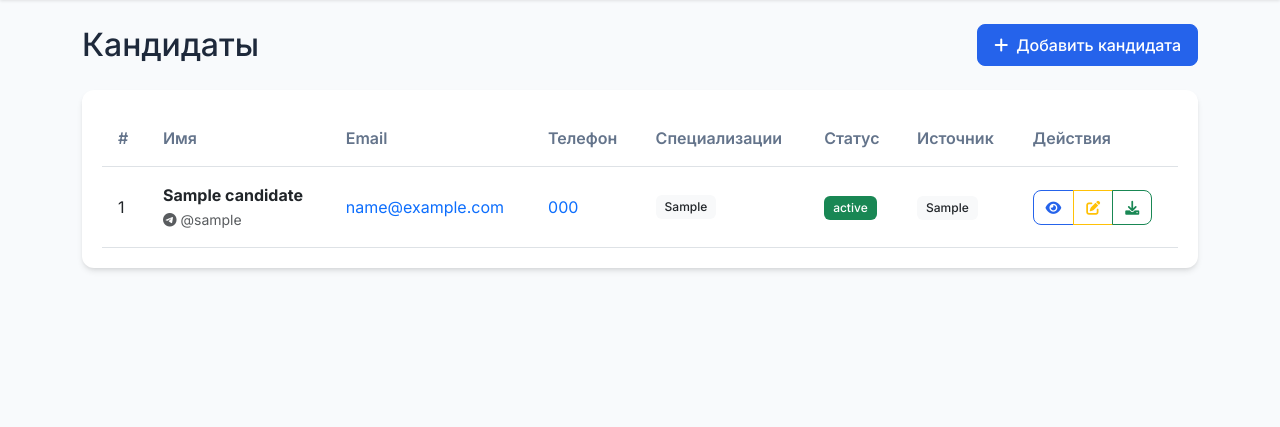
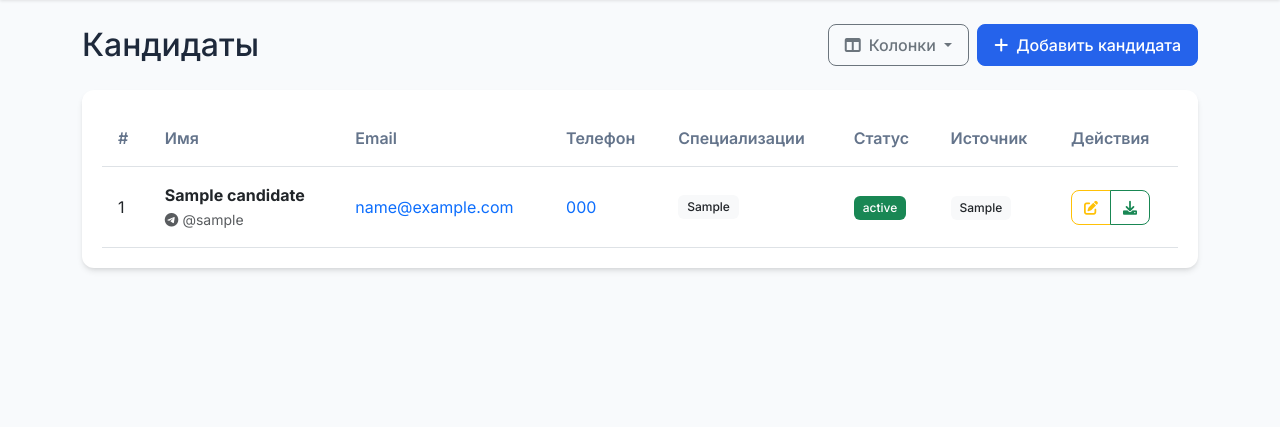
Before and after one commit to akozlovskaya/resume-parser-bot, a Flask app: page /candidates in a window 1280 px wide. Shown: the part 72-499 px from the top of the page. Run offline with Flask 3, Linux system fonts and the light colour scheme; tables that the repository leaves empty hold one stand-in row (values such as "Sample post").

Commit message:
style fixes

```diff
--- a/templates/candidates.html
+++ b/templates/candidates.html
@@ -5,9 +5,26 @@
 {% block content %}
 <div class="d-flex justify-content-between align-items-center mb-4">
     <h2 class="mb-0">Кандидаты</h2>
-    <a href="{{ url_for('add_candidate') }}" class="btn btn-primary">
-        <i class="fas fa-plus me-2"></i>Добавить кандидата
-    </a>
+    <div class="d-flex gap-2">
+        <div class="dropdown">
+            <button class="btn btn-outline-secondary dropdown-toggle" type="button" id="columnToggle" data-bs-toggle="dropdown">
+                <i class="fas fa-columns me-2"></i>Колонки
+            </button>
+            <ul class="dropdown-menu dropdown-menu-end">
+                <li><label class="dropdown-item"><input type="checkbox" class="column-toggle" data-column="number" checked> №</label></li>
+                <li><label class="dropdown-item"><input type="checkbox" class="column-toggle" data-column="name" checked> Имя</label></li>
+                <li><label class="dropdown-item"><input type="checkbox" class="column-toggle" data-column="email" checked> Email</label></li>
+                <li><label class="dropdown-item"><input type="checkbox" class="column-toggle" data-column="phone" checked> Телефон</label></li>
+                <li><label class="dropdown-item"><input type="checkbox" class="column-toggle" data-column="specializations" checked> Специализации</label></li>
+                <li><label class="dropdown-item"><input type="checkbox" class="column-toggle" data-column="status" checked> Статус</label></li>
+                <li><label class="dropdown-item"><input type="checkbox" class="column-toggle" data-column="source" checked> Источник</label></li>
+                <li><label class="dropdown-item"><input type="checkbox" class="column-toggle" data-column="actions" checked> Действия</label></li>
+            </ul>
+        </div>
+        <a href="{{ url_for('add_candidate') }}" class="btn btn-primary">
+            <i class="fas fa-plus me-2"></i>Добавить кандидата
+        </a>
+    </div>
 </div>
 
 <div class="card">
@@ -16,23 +33,27 @@
             <table class="table table-hover">
                 <thead>
                     <tr>
-                        <th>#</th>
-                        <th>Имя</th>
-                        <th>Email</th>
-                        <th>Телефон</th>
-                        <th>Специализации</th>
-                        <th>Статус</th>
-                        <th>Источник</th>
-                        <th>Действия</th>
+                        <th class="column-number">#</th>
+                        <th class="column-name">Имя</th>
+                        <th class="column-email">Email</th>
+                        <th class="column-phone">Телефон</th>
+                        <th class="column-specializations">Специализации</th>
+                        <th class="column-status">Статус</th>
+                        <th class="column-source">Источник</th>
+                        <th class="column-actions">Действия</th>
                     </tr>
                 </thead>
                 <tbody>
                     {% for candidate in candidates %}
                     <tr>
-                        <td>{{ loop.index }}</td>
-                        <td>
+                        <td class="column-number">{{ loop.index }}</td>
+                        <td class="column-name">
                             <div>
-                                <div class="fw-bold">{{ candidate.name }}</div>
+                                <div class="fw-bold">
+                                    <a href="{{ url_for('view_candidate', id=candidate.id) }}" class="text-decoration-none text-dark">
+                                        {{ candidate.name }}
+                                    </a>
+                                </div>
                                 {% if candidate.telegram_username %}
                                 <small class="text-muted">
                                     <i class="fab fa-telegram me-1"></i>@{{ candidate.telegram_username }}
@@ -40,12 +61,12 @@
                                 {% endif %}
                             </div>
                         </td>
-                        <td>
+                        <td class="column-email">
                             <a href="mailto:{{ candidate.email }}" class="text-decoration-none">
                                 {{ candidate.email }}
                             </a>
                         </td>
-                        <td>
+                        <td class="column-phone">
                             {% if candidate.phone %}
                             <a href="tel:{{ candidate.phone }}" class="text-decoration-none">
                                 {{ candidate.phone }}
@@ -54,14 +75,14 @@
                             <span class="text-muted">Не указан</span>
                             {% endif %}
                         </td>
-                        <td>
+                        <td class="column-specializations">
                             <div class="d-flex flex-wrap gap-1">
                                 {% for spec in candidate.get_specializations() %}
                                 <span class="badge bg-light text-dark">{{ spec }}</span>
                                 {% endfor %}
                             </div>
                         </td>
-                        <td>
+                        <td class="column-status">
                             <span class="badge {% if candidate.status == 'Новый' %}bg-primary
                                              {% elif candidate.status == 'В работе' %}bg-warning
                                              {% elif candidate.status == 'Отклонен' %}bg-danger
@@ -69,18 +90,13 @@
                                 {{ candidate.status }}
                             </span>
                         </td>
-                        <td>
+                        <td class="column-source">
                             <span class="badge bg-light text-dark">
                                 {{ candidate.source }}
                             </span>
                         </td>
-                        <td>
+                        <td class="column-actions">
                             <div class="btn-group">
-                                <a href="{{ url_for('view_candidate', id=candidate.id) }}"
-                                   class="btn btn-sm btn-outline-primary"
-                                   title="Просмотр">
-                                    <i class="fas fa-eye"></i>
-                                </a>
                                 <a href="{{ url_for('edit_candidate', id=candidate.id) }}"
                                    class="btn btn-sm btn-outline-warning"
                                    title="Редактировать">
@@ -117,5 +133,52 @@
 .btn-group .btn i {
     font-size: 0.875rem;
 }
+
+.dropdown-item {
+    cursor: pointer;
+}
+
+.dropdown-item input[type="checkbox"] {
+    margin-right: 0.5rem;
+}
 </style>
 {% endblock %}
+
+{% block extra_js %}
+<script>
+document.addEventListener('DOMContentLoaded', function() {
+    // Загрузка сохраненных настроек
+    const savedColumns = JSON.parse(localStorage.getItem('candidateColumns') || '{}');
+
+    // Установка начального состояния чекбоксов
+    document.querySelectorAll('.column-toggle').forEach(checkbox => {
+        const column = checkbox.dataset.column;
+        checkbox.checked = savedColumns[column] !== false;
+        updateColumnVisibility(column, checkbox.checked);
+    });
+
+    // Обработчик изменения видимости колонок
+    document.querySelectorAll('.column-toggle').forEach(checkbox => {
+        checkbox.addEventListener('change', function() {
+            const column = this.dataset.column;
+            const isVisible = this.checked;
+
+            // Сохранение настроек
+            savedColumns[column] = isVisible;
+            localStorage.setItem('candidateColumns', JSON.stringify(savedColumns));
+
+            // Обновление видимости
+            updateColumnVisibility(column, isVisible);
+        });
+    });
+
+    // Функция обновления видимости колонок
+    function updateColumnVisibility(column, isVisible) {
+        const elements = document.querySelectorAll(`.column-${column}`);
+        elements.forEach(el => {
+            el.style.display = isVisible ? '' : 'none';
+        });
+    }
+});
+</script>
+{% endblock %}
```
Also changed, not shown: templates/vacancies.html (+9 -6 lines).
